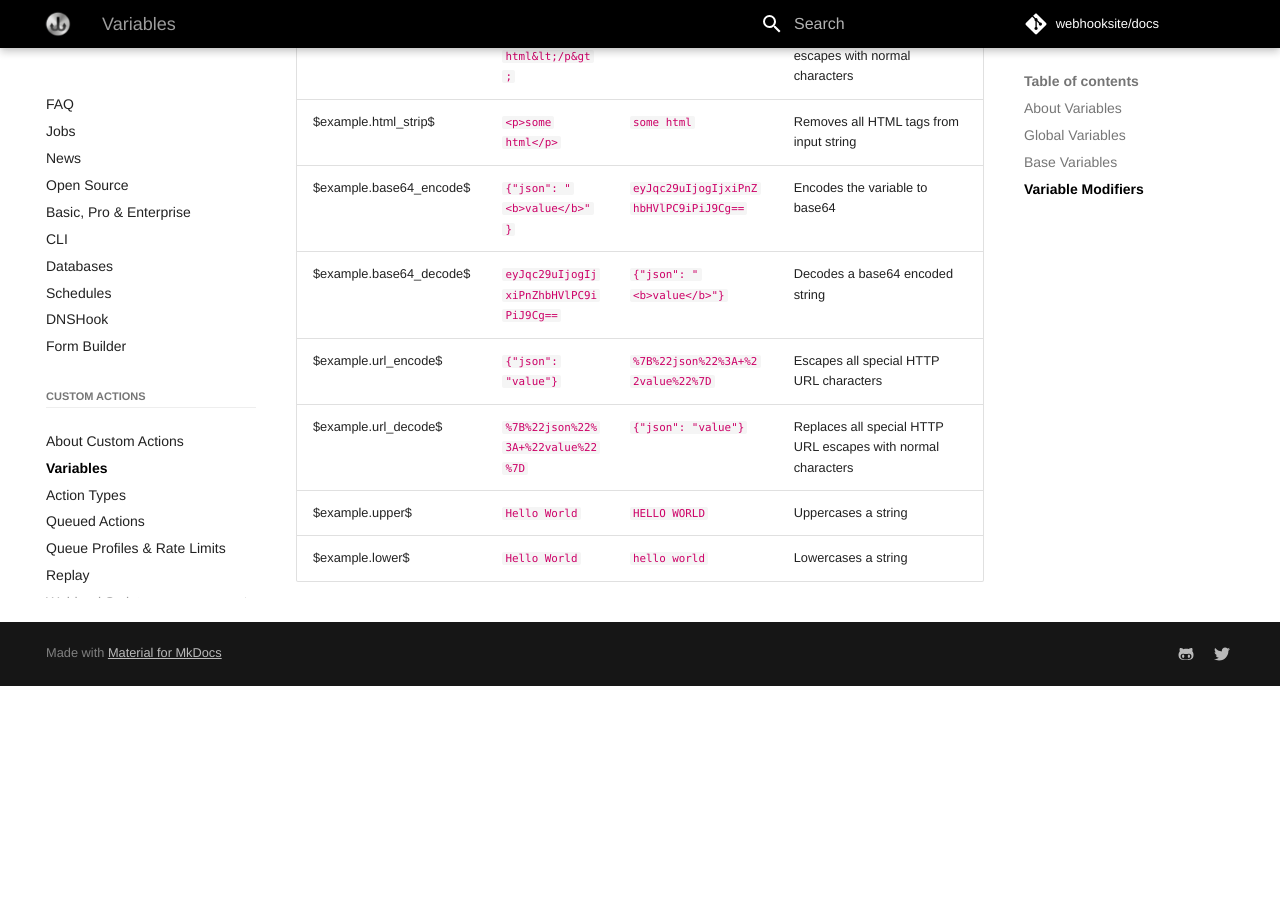
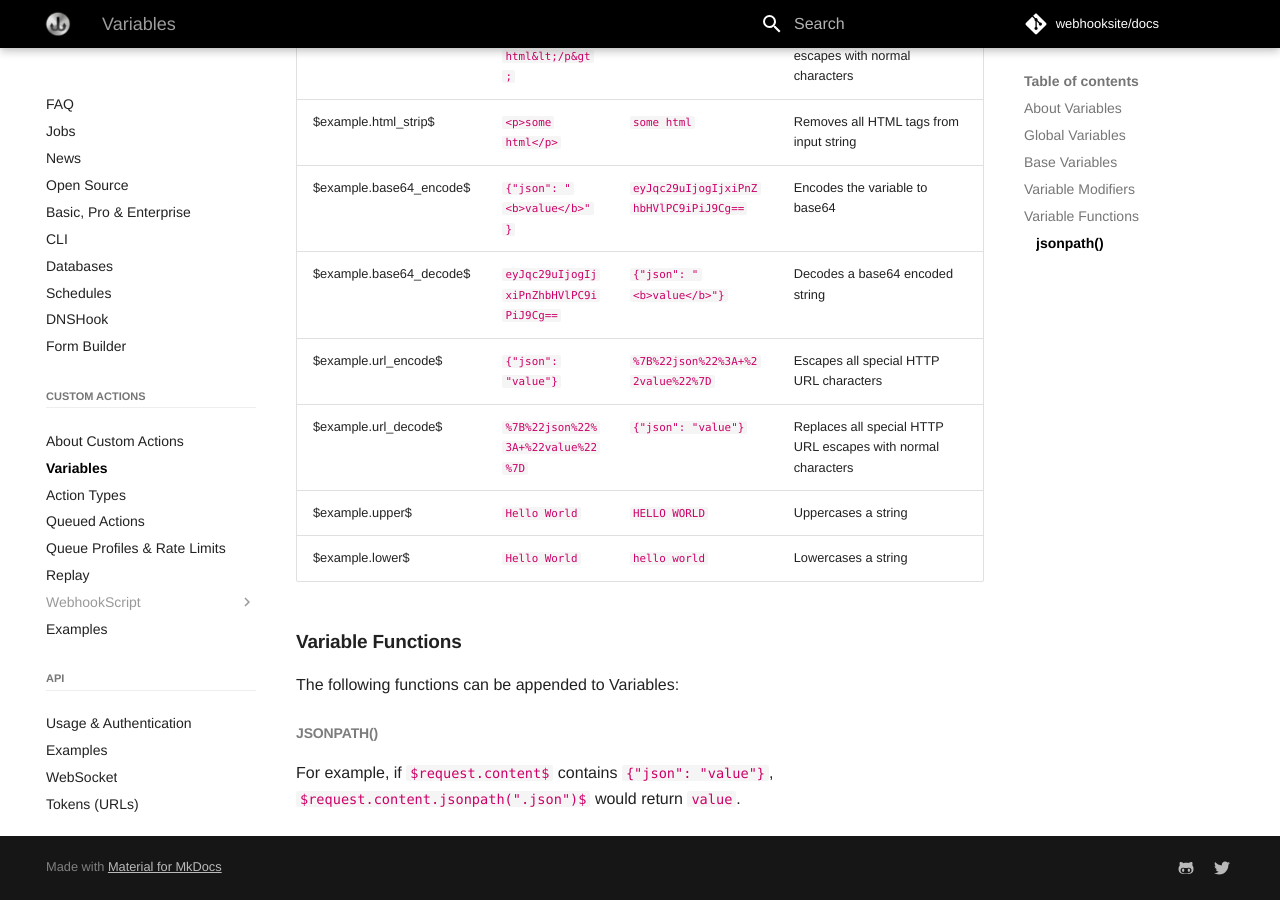
Before and after one commit to webhooksite/docs, an MkDocs documentation site: the page built from docs/custom-actions/variables.md, in a window 1280 px wide and 900 px high, scrolled down 3732 px. Built offline with MkDocs 1.6.1 and Material for MkDocs 9.7.7, drawn with Linux system fonts in a browser that asks for light colours; comment, search, counter and statistics services are not loaded; before the commit the page ends 4418 px from its top, so only the background shows below that.

Commit message:
Update docs

```diff
--- a/docs/custom-actions/variables.md
+++ b/docs/custom-actions/variables.md
@@ -72,6 +72,7 @@ These variables are automatically available for each request or email. Different
 | request.checks.[name]             | Email         | True or false for email checks (DKIM, SPF, etc.)                                                       |
 | error.[number]                    | All           | Created for all actions that result in an error, where `number` is the order of the action.            |
 
+
 ### Variable Modifiers
 
 Adding specific suffixes to variable names will let you process the value in the following ways:
@@ -90,3 +91,11 @@ Adding specific suffixes to variable names will let you process the value in the
 | $example.url_decode$    | `%7B%22json%22%3A+%22value%22%7D`      | `{"json": "value"}`                    | Replaces all special HTTP URL escapes with normal characters                                                                          |
 | $example.upper$         | `Hello World`                          | `HELLO WORLD`                          | Uppercases a string                                                                                                                   |
 | $example.lower$         | `Hello World`                          | `hello world`                          | Lowercases a string                                                                                                                   |
+
+### Variable Functions
+
+The following functions can be appended to Variables:
+
+#### jsonpath()
+
+For example, if `$request.content$` contains `{"json": "value"}`, `$request.content.jsonpath(".json")$` would return `value`.
```
Also changed, not shown: docs/api/requests.md (+3 -0 lines), docs/news.markdown (+11 -0 lines).
